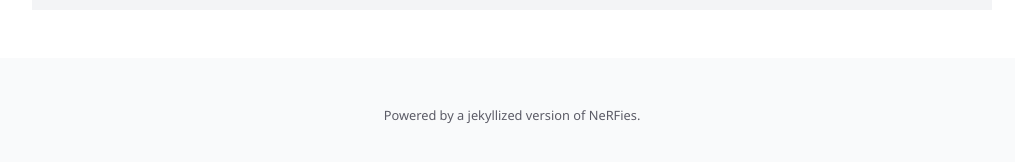
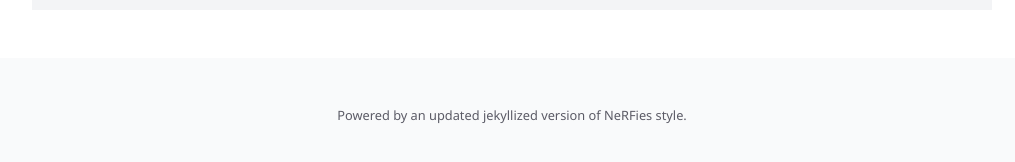
Before and after one commit to dsb-ifi/SPoT, a Jekyll site: the page built from index.md, in a window 1280 px wide and 900 px high, scrolled down 2438 px. Shown: the part 678-840 px from the top of the window, without its empty margins (128-1143 px from the left). Built offline with Jekyll 4.4.1, drawn with Linux system fonts in a browser that asks for light colours; nearby versions of some CDN libraries; some web fonts are replaced; library files that are not in the unit come from our copies.

Commit message:
Updated footer

```diff
--- a/_layouts/project_page.html
+++ b/_layouts/project_page.html
@@ -1,6 +1,17 @@
 <!DOCTYPE html>
 <html>
 <head>
+<!-- Favicon generated with: https://realfavicongenerator.net -->
+  <link rel="apple-touch-icon" sizes="180x180" href="/assets/images/apple-touch-icon.png">
+  <link rel="icon" type="image/png" sizes="32x32" href="/assets/images/favicon-32x32.png">
+  <link rel="icon" type="image/png" sizes="16x16" href="/assets/images/favicon-16x16.png">
+  <link rel="manifest" href="/assets/images/site.webmanifest">
+  <link rel="mask-icon" href="/assets/images/safari-pinned-tab.svg" color="#5bbad5">
+  <link rel="shortcut icon" href="/assets/images/favicon.ico">
+  <meta name="msapplication-TileColor" content="#da532c">
+  <meta name="msapplication-config" content="/assets/images/browserconfig.xml">
+  <meta name="theme-color" content="#ffffff">
+
   <meta charset="utf-8">
   <meta name="description"
         content="">
@@ -151,7 +162,7 @@
       <div class="column is-8">
         <div class="content">
           <p>
-            Powered by a <a href="https://github.com/shunzh/project_website">jekyllized</a> version of <a href="https://github.com/nerfies/nerfies.github.io">NeRFies</a>.
+            Powered by an <a href="https://github.com/dsb-ifi/project-template">updated</a> <a href="https://github.com/shunzh/project_website">jekyllized</a> version of <a href="https://github.com/nerfies/nerfies.github.io">NeRFies</a> style.
           </p>
         </div>
       </div>
```
